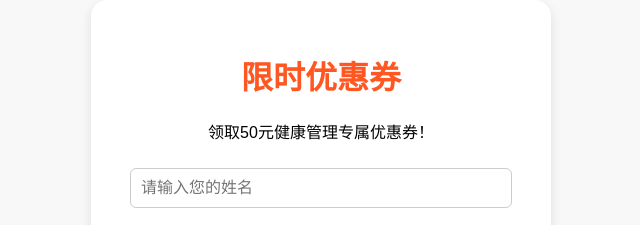
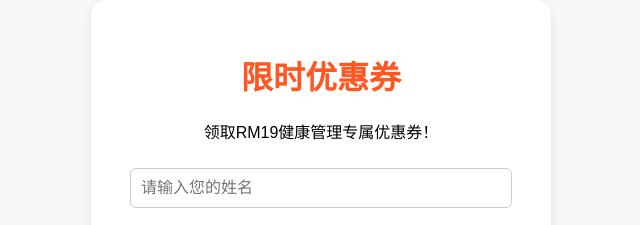
Before and after one commit to kwanwah318/coupon-page, a plain HTML site: page index.html in a window 1280 px wide. Shown: the part 222-447 px from the top of the page, 319-959 px from the left. Drawn offline with Linux system fonts and the light colour scheme.

Commit message:
Update index.html

```diff
--- a/index.html
+++ b/index.html
@@ -60,7 +60,7 @@
 <body>
   <div class="container">
     <h1>限时优惠券</h1>
-    <p>领取50元健康管理专属优惠券！</p>
+    <p>领取RM19健康管理专属优惠券！</p>
     <input type="text" id="name" placeholder="请输入您的姓名">
     <input type="tel" id="phone" placeholder="请输入您的手机号">
     <button onclick="claimCoupon()">立即领取</button>
```
